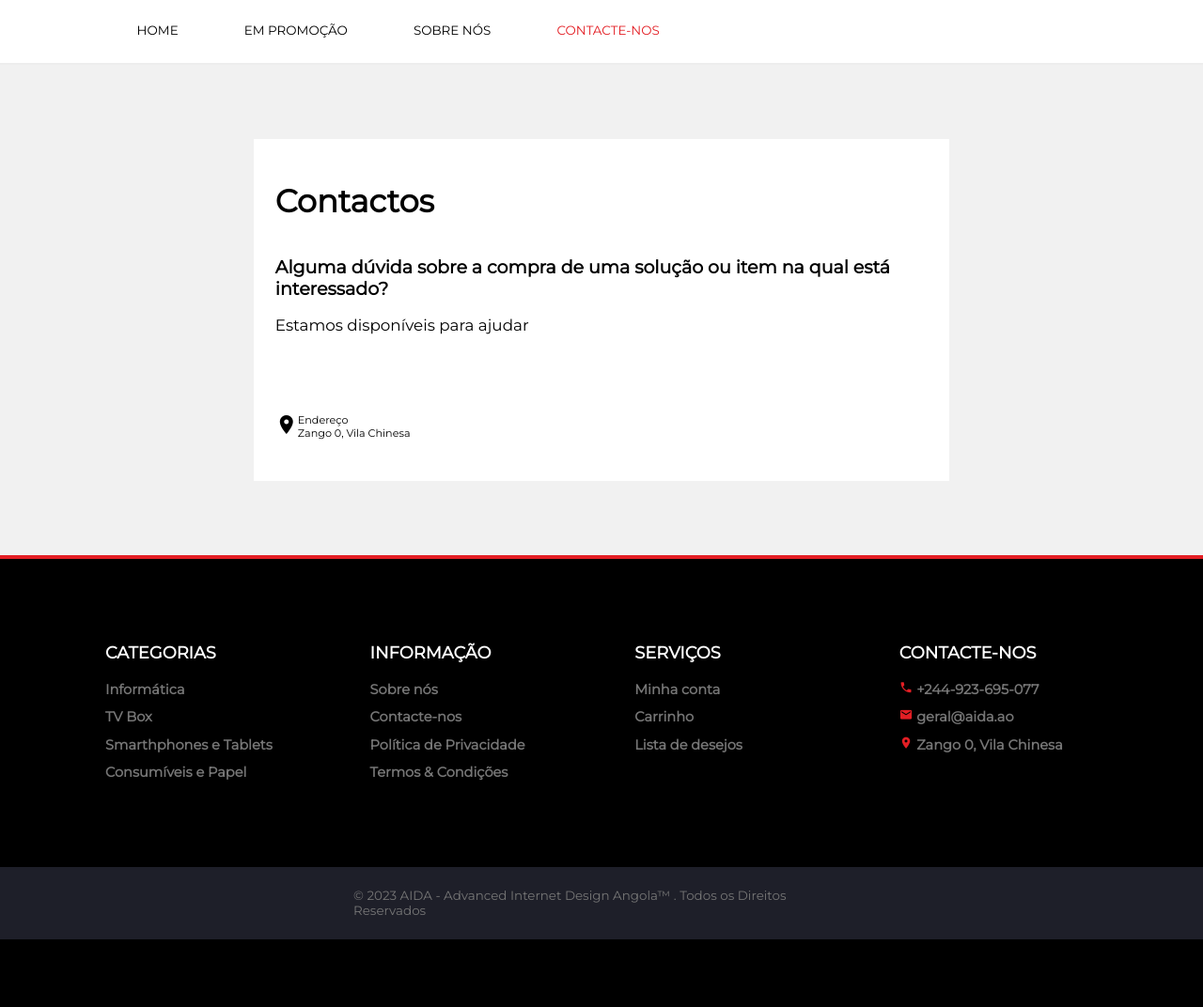
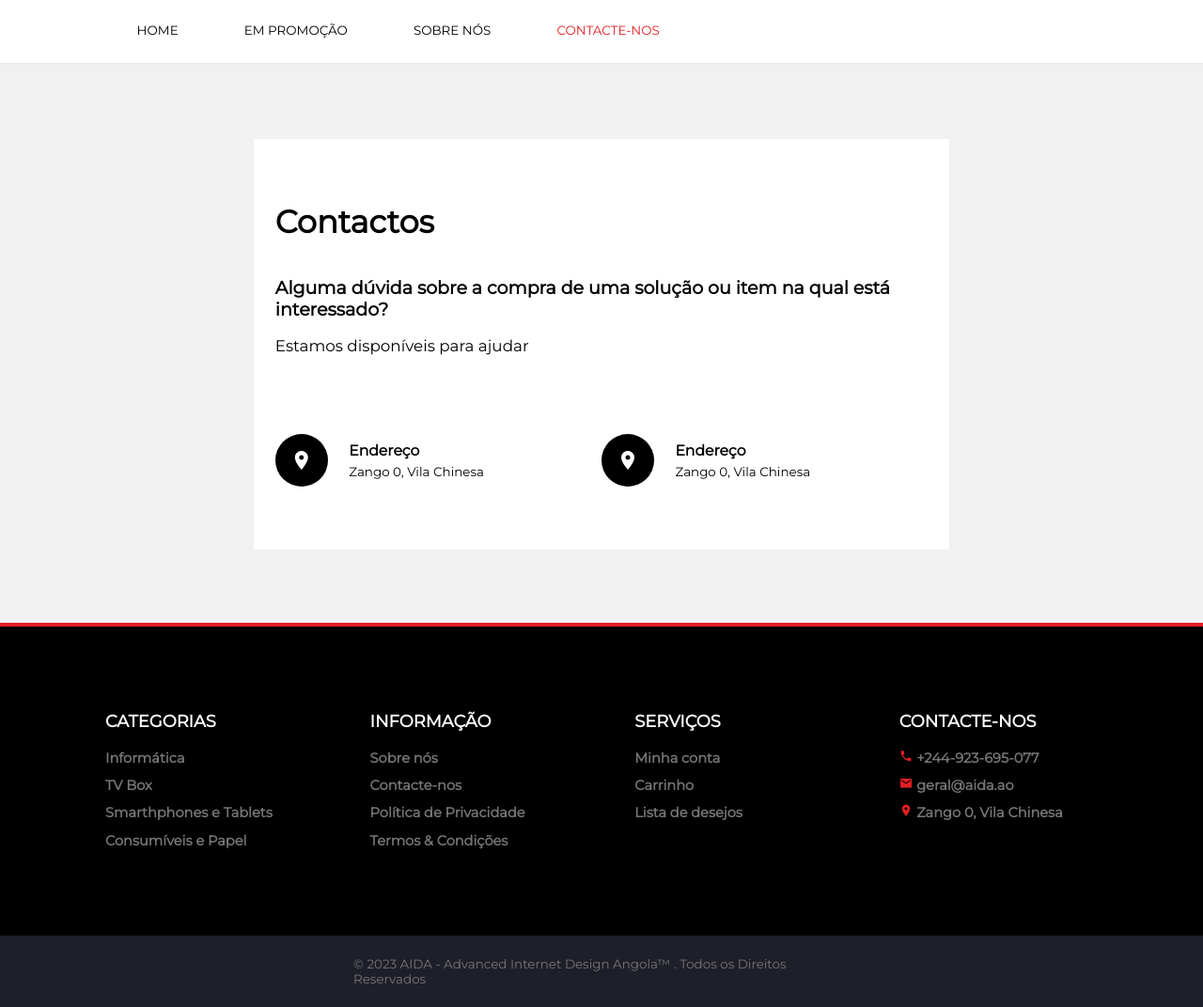
Before and after one commit to K4p4h4l4/AIDA3, a PHP site: page /contactos.php in a window 1280 px wide. Shown: the part 206-1278 px from the top of the page at 94% size. Before the commit the page ends 1206 px from the top, so only its background shows below. Run offline with PHP 8.4, Linux system fonts and the light colour scheme.

Commit message:
pagina contactos
Mais alguns ajustes

```diff
--- a/contactos.php
+++ b/contactos.php
@@ -321,6 +321,15 @@
                             <div class="contact__text-p">Zango 0, Vila Chinesa</div>
                         </div>
                     </div>
+                    <div class="contact__company-holder">
+                        <div class="contact__company-icon">
+                            <i class="material-icons">location_on</i>
+                        </div>
+                        <div class="contact__company-text">
+                            <div class="company__text-title">Endereço</div>
+                            <div class="contact__text-p">Zango 0, Vila Chinesa</div>
+                        </div>
+                    </div>
                 </div>
                 <div class="contact__user-info">
 
--- a/css/contactos.css
+++ b/css/contactos.css
@@ -3,27 +3,30 @@
 \*************************/
 .contacts__section{
     width: 100%;
-    padding: 1rem 10rem;
+    padding: 7rem 10rem;
+    position: relative;
 }
 
 .contacts__holder{
-    width: 100%;
+    width: 70%;
     position: relative;
-    margin: 6rem 0;
+    padding: 2rem;
+    margin: 0 auto;
+    background-color: var(--default-white);
+
 }
 
 /*************************\
       Contactos Título
 \*************************/
 .contact__header-holder{
-    width: 70%;
-    background-color: var(--default-white);
+    width: 100%;
     margin: 0 auto;
 }
 
 .contact__header-title{
     width: 100%;
-    padding: 2rem;
+    padding: 2rem 0;
 }
 
 .contact__title{
@@ -48,14 +51,14 @@
    Contactos da empresa
 \*************************/
 .contacts__info-holder{
-    width: 70%;
+    width: 100%;
     background-color: var(--default-white);
     margin: 0 auto;
 }
 
 .contact__company-info{
     width: 100%;
-    padding: 2rem;
+    padding: 2rem 0;
     display: flex;
     flex-wrap: wrap;
     justify-content: space-between;
@@ -65,4 +68,36 @@
     width: 50%;
     margin: 2rem 0;
     display: flex;
+    align-items: center;
 }
+
+.contact__company-icon{
+    width: 5rem;
+    height: 5rem;
+    border-radius: 50%;
+    background-color: var(--default-black);
+    display: flex;
+    align-items: center;
+    justify-content: center;
+    margin-right: 2rem;
+}
+
+.contact__company-icon i{
+    color: var(--default-white);
+}
+
+.contact__company-text{
+    width: 60%;
+}
+
+.company__text-title{
+    width: 100%;
+    font-size: var(--font-size14);
+    font-weight: 600;
+    margin-bottom: .5rem;
+}
+
+.contact__text-p{
+    width: 100%;
+    font-size: var(--font-size12);
+}
```
